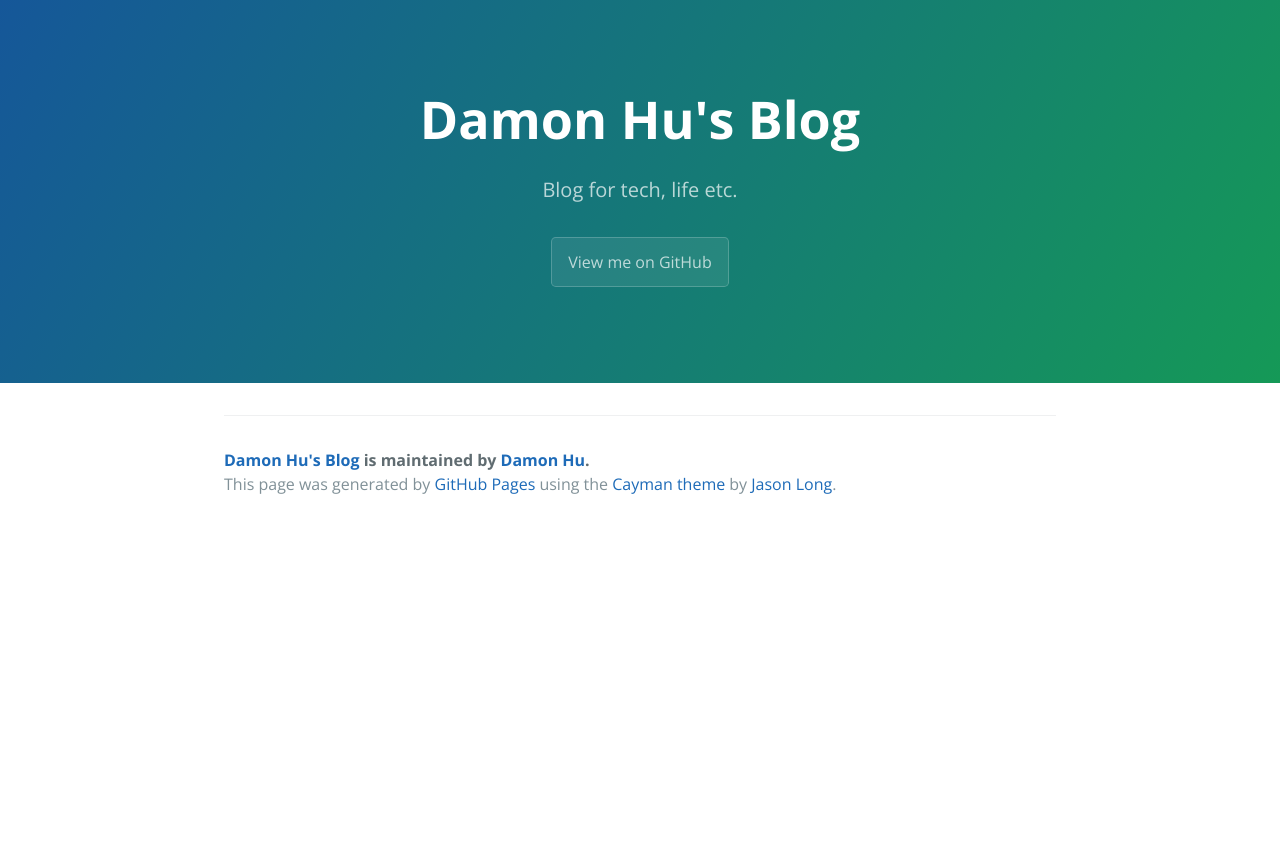
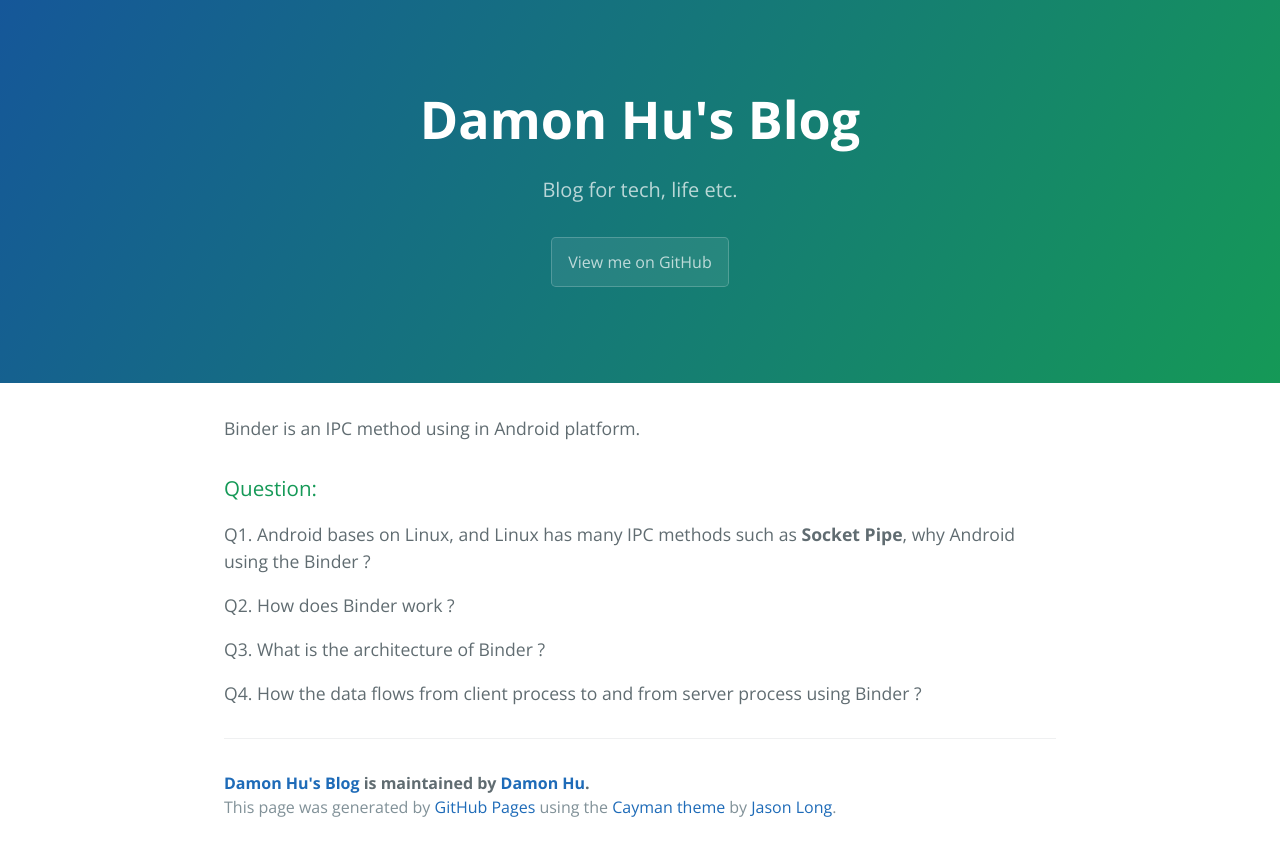
Before and after one commit to dreamhb/dreamhb.github.io, a Jekyll site: the page built from _posts/2019-03-18-Android-IPC-Binder.md, in a window 1280 px wide. Shown: the top 856 px of the page. Built offline with Jekyll 4.4.1, drawn with Linux system fonts in a browser that asks for light colours.

Commit message:
add binder

```diff
--- a/_posts/2019-03-18-Android-IPC-Binder.md
+++ b/_posts/2019-03-18-Android-IPC-Binder.md
@@ -5,3 +5,16 @@ date:   2016-02-12 17:50:00
 comments: true
 categories: android
 ---
+
+Binder is an IPC method using in Android platform.
+
+### Question:
+Q1. Android bases on Linux, and Linux has many IPC methods such as **Socket** **Pipe**, why Android using the Binder ?
+
+Q2. How does Binder work ?
+
+
+Q3. What is the architecture of Binder ?
+
+
+Q4. How the data flows from client process to and from server process using Binder ?
```
